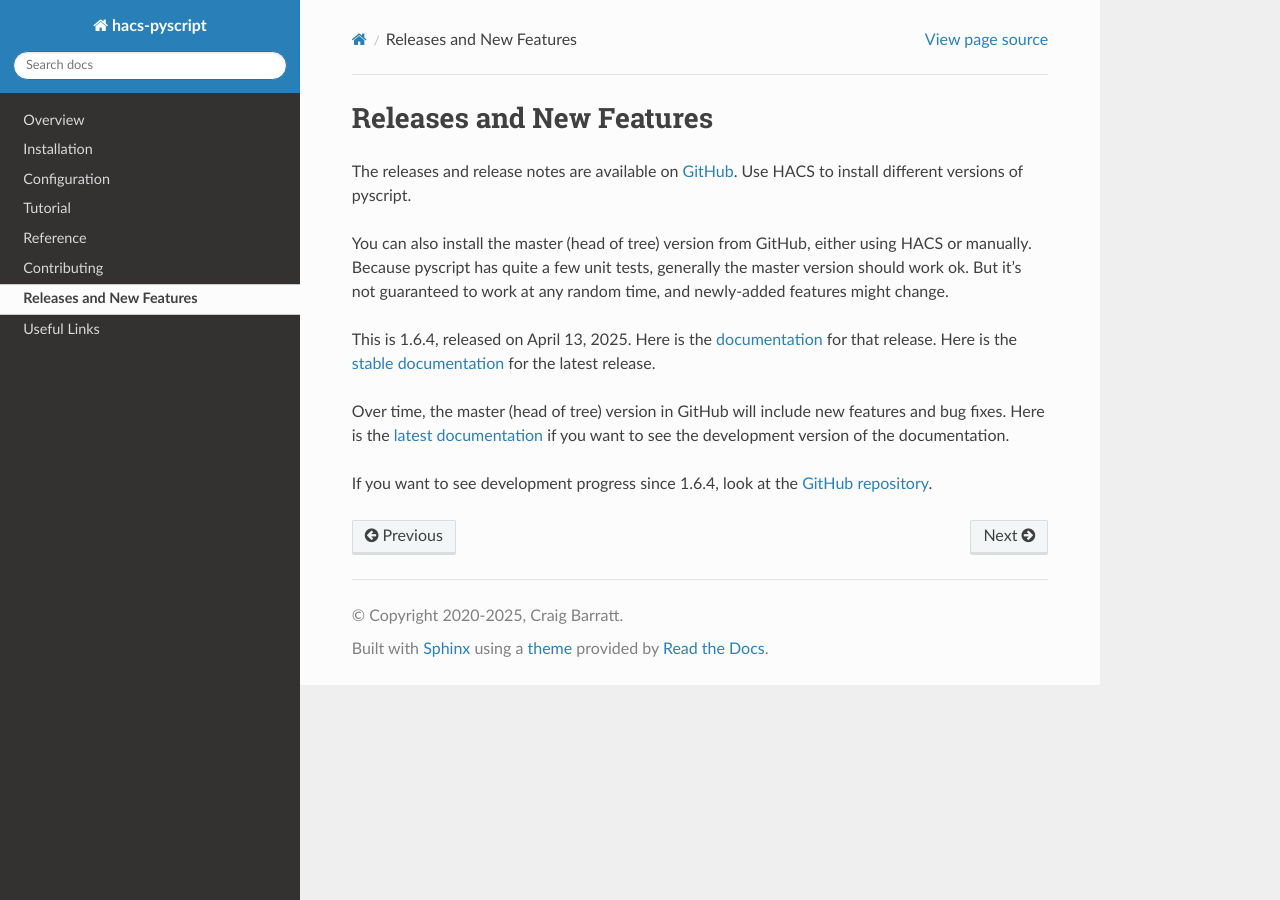
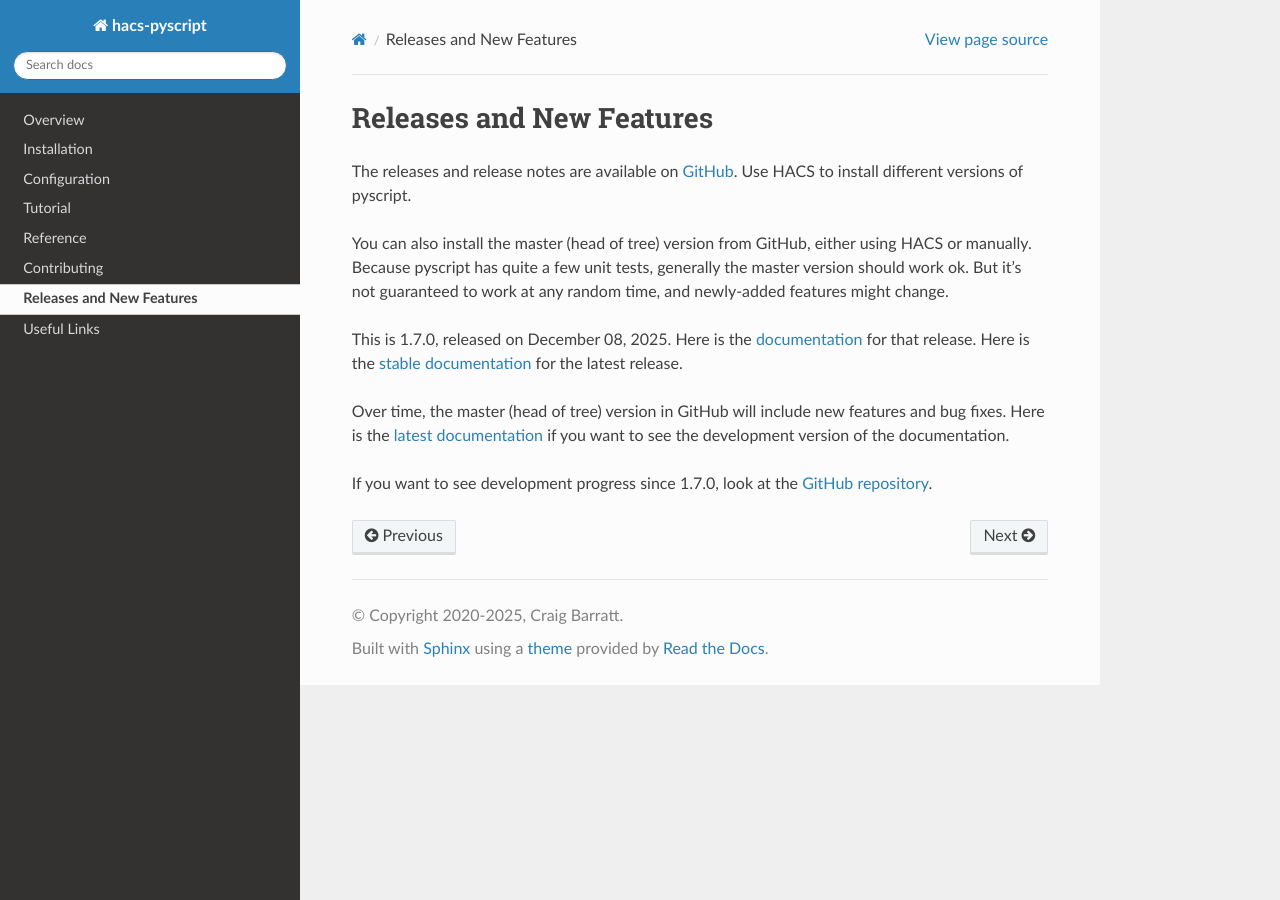
Before and after one commit to custom-components/pyscript, a Sphinx documentation site: the page built from docs/new_features.rst, in a window 1280 px wide. Built offline with Sphinx 7.4.7 and the Read the Docs theme 3.1.0, drawn with Linux system fonts in a browser that asks for light colours.

Commit message:
pre-release changes for 1.7.0

```diff
--- a/docs/conf.py
+++ b/docs/conf.py
@@ -23,7 +23,7 @@ copyright = '2020-2025, Craig Barratt'
 author = 'Craig Barratt'
 
 # The full version, including alpha/beta/rc tags
-release = '1.6.4'
+release = '1.7.0'
 
 master_doc = 'index'
 
--- a/docs/new_features.rst
+++ b/docs/new_features.rst
@@ -8,8 +8,8 @@ You can also install the master (head of tree) version from GitHub, either using
 Because pyscript has quite a few unit tests, generally the master version should work ok. But it's not
 guaranteed to work at any random time, and newly-added features might change.
 
-This is 1.6.4, released on April 13, 2025.  Here is the `documentation
-<https://hacs-pyscript.readthedocs.io/en/1.6.4>`__ for that release.  Here is the
+This is 1.7.0, released on December 08, 2025.  Here is the `documentation
+<https://hacs-pyscript.readthedocs.io/en/1.7.0>`__ for that release.  Here is the
 `stable documentation <https://hacs-pyscript.readthedocs.io/en/stable>`__ for
 the latest release.
 
@@ -17,5 +17,5 @@ Over time, the master (head of tree) version in GitHub will include new features
 Here is the `latest documentation <https://hacs-pyscript.readthedocs.io/en/latest>`__ if you want
 to see the development version of the documentation.
 
-If you want to see development progress since 1.6.4, look at the
+If you want to see development progress since 1.7.0, look at the
 `GitHub repository <https://github.com/custom-components/pyscript>`__.
```
Also changed, not shown: 1 other file.
